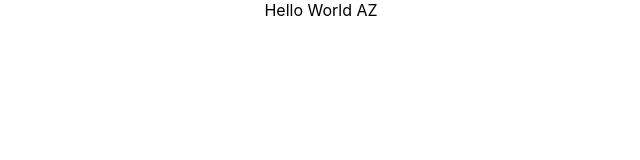
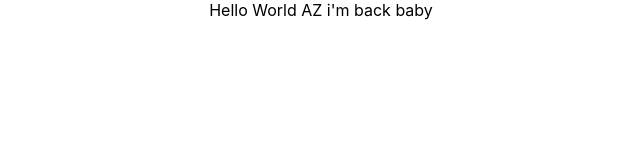
Before and after one commit to wajahatabbas27/travis-testing-react-app, a React (Create React App) app: page / in a window 1280 px wide. Shown: the top 160 px of the page, without its empty margins (319-959 px from the left). Built offline with nearby package versions, Linux system fonts and the light colour scheme.

Commit message:
changed text in app.js

```diff
--- a/src/App.js
+++ b/src/App.js
@@ -3,7 +3,7 @@ import './App.css';
 function App() {
   return (
     <div className="App">
-      Hello World  AZ
+      Hello World  AZ i'm back baby
     </div>
   );
 }
```
